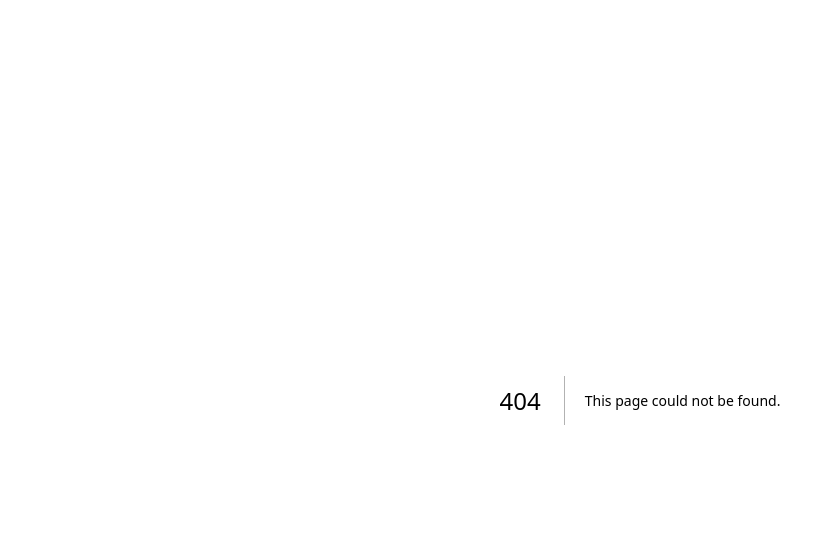
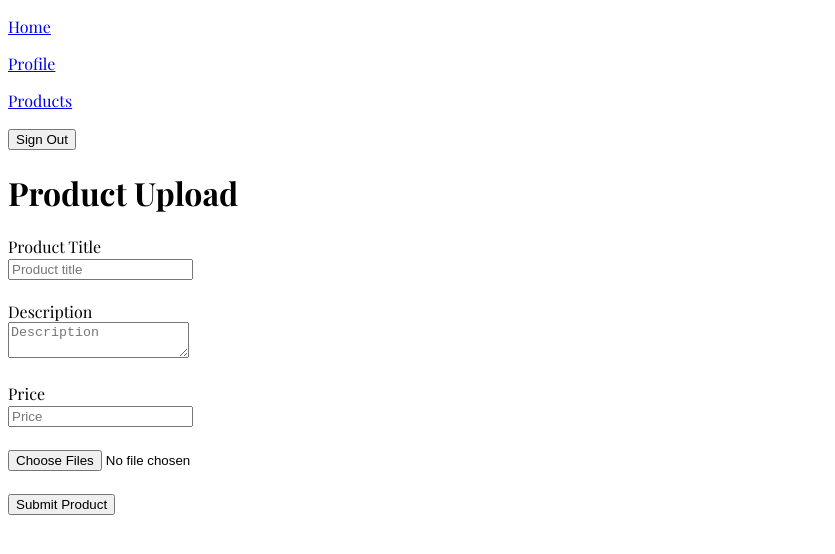
Before and after one commit to NdikumNdifor/wdd430-nextjs-team06-project, a Next.js app: page /dashboard/products-upload in a window 1280 px wide. Before the commit this address had no page. Shown: the top 554 px of the page, without its empty margins (0-835 px from the left). Built offline with nearby package versions, Linux system fonts and the light colour scheme; a web font is replaced by a local one.

Commit message:
upload page

```diff
--- /dev/null
+++ b/src/app/dashboard/products-upload/page.tsx
@@ -0,0 +1,111 @@
+"use client";
+
+/*Import area*/
+import { useState } from "react";
+
+type Product = {
+  title: string;
+  description: string;
+  price: string;
+};
+
+/*Function areas */
+// defining a function at the same time I am market as a exportable function.
+export default function ProductUpload() {
+  const [product, setProduct] = useState({
+    title: "",
+    description: "",
+    price: "",
+  });
+
+  const [images, setImages] = useState<File[]>([]);
+
+  //handle the input text
+  const handleChange = (
+    e: React.ChangeEvent<HTMLInputElement | HTMLTextAreaElement>
+  ) => {
+    setProduct({
+      ...product,
+      [e.target.name]: e.target.value,
+    });
+  };
+
+  //handle images
+  const handleImages = (e: React.ChangeEvent<HTMLInputElement>) => {
+    if (!e.target.files) return;
+    setImages(Array.from(e.target.files));
+  };
+
+  //handle the submit in the Form
+  const handleSubmit = (e: React.FormEvent<HTMLFormElement>) => {
+    e.preventDefault();
+  };
+
+  /**
+   * Backend Code
+   * sent the form to the database or Api to save data
+   */
+
+  return (
+    <>
+      <h1>Product Upload</h1>
+
+      <form onSubmit={handleSubmit}>
+        <label htmlFor="title">Product Title</label>
+        <br />
+        <input
+          type="text"
+          name="title"
+          placeholder="Product title"
+          value={product.title}
+          onChange={handleChange}
+        />
+
+        <br />
+        <br />
+
+        <label htmlFor="description">Description</label>
+        <br/>
+        <textarea
+          name="description"
+          placeholder="Description"
+          value={product.description}
+          onChange={handleChange}
+        />
+
+        <br />
+        <br />
+
+        <label htmlFor="price">Price</label>
+        <br />
+        <input
+          type="text"
+          name="price"
+          placeholder="Price"
+          value={product.price}
+          onChange={handleChange}
+        />
+
+        <br />
+        <br />
+
+        <input type="file" multiple onChange={handleImages} />
+
+        <br />
+        <br />
+
+        <button type="submit">Submit Product</button>
+      </form>
+    </>
+  );
+}
+
+/**
+ * NOTES
+ * React always start the components with Uper case
+ * React always need a return componentss
+ * useState let add a state variable to your components
+ * handleChange  updating an input to something other than e.target.value.
+ * in TSX is necessarry to define  type in a formylary if not you will have an error
+ * if you not defined it can occur more silence errors.
+ */
```
